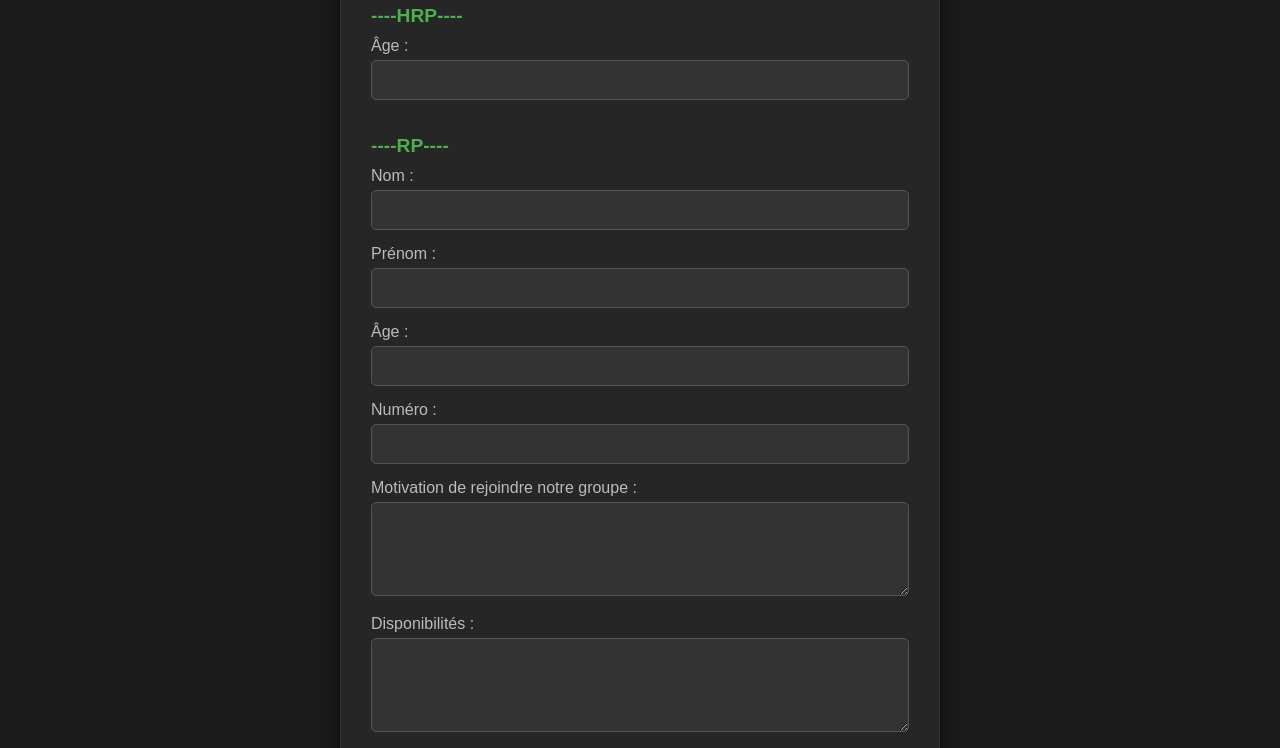
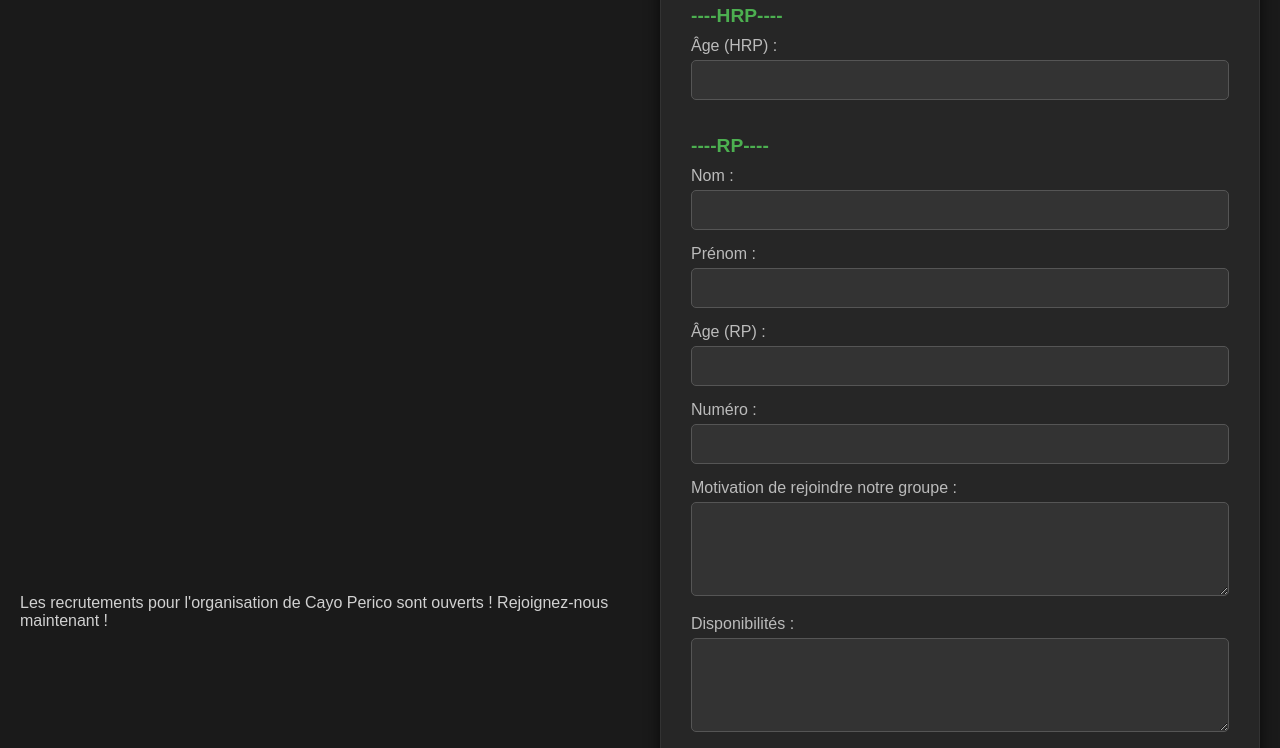
Before and after one commit to Cayoperico01/easteregg, a plain HTML site: page index.html in a window 1280 px wide. Shown: the part 111-859 px from the top of the page. Drawn offline with Linux system fonts and the light colour scheme.

Commit message:
Update index.html

```diff
--- a/index.html
+++ b/index.html
@@ -7,13 +7,21 @@
     <link rel="stylesheet" href="style.css">
 </head>
 <body>
+    <!-- Texte animé en haut de la page -->
+    <div class="announcement">
+        <p>Les recrutements pour l'organisation de Cayo Perico sont ouverts ! Rejoignez-nous maintenant !</p>
+    </div>
+
+    <!-- Conteneur principal pour le formulaire -->
     <div class="container">
         <h1>Candidature - Cayo Perico</h1>
         <form id="formulaire">
+            <!-- Section HRP -->
             <h2>----HRP----</h2>
-            <label for="age">Âge :</label>
-            <input type="number" id="age" name="age" required>
+            <label for="age-hrp">Âge (HRP) :</label>
+            <input type="number" id="age-hrp" name="age-hrp" required>
 
+            <!-- Section RP -->
             <h2>----RP----</h2>
             <label for="nom">Nom :</label>
             <input type="text" id="nom" name="nom" required>
@@ -21,8 +29,8 @@
             <label for="prenom">Prénom :</label>
             <input type="text" id="prenom" name="prenom" required>
 
-            <label for="age">Âge :</label>
-            <input type="number" id="age" name="age" required>
+            <label for="age-rp">Âge (RP) :</label>
+            <input type="number" id="age-rp" name="age-rp" required>
 
             <label for="num">Numéro :</label>
             <input type="text" id="num" name="num" required>
```
